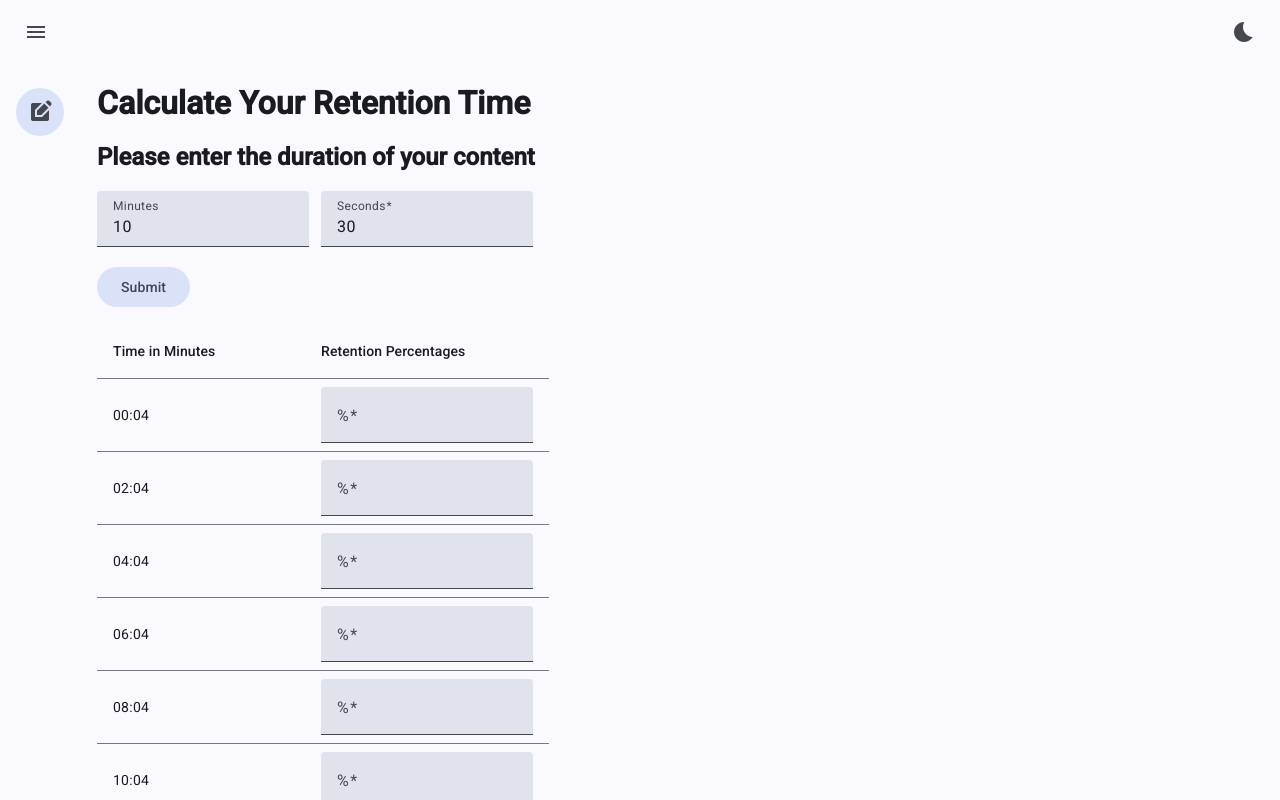
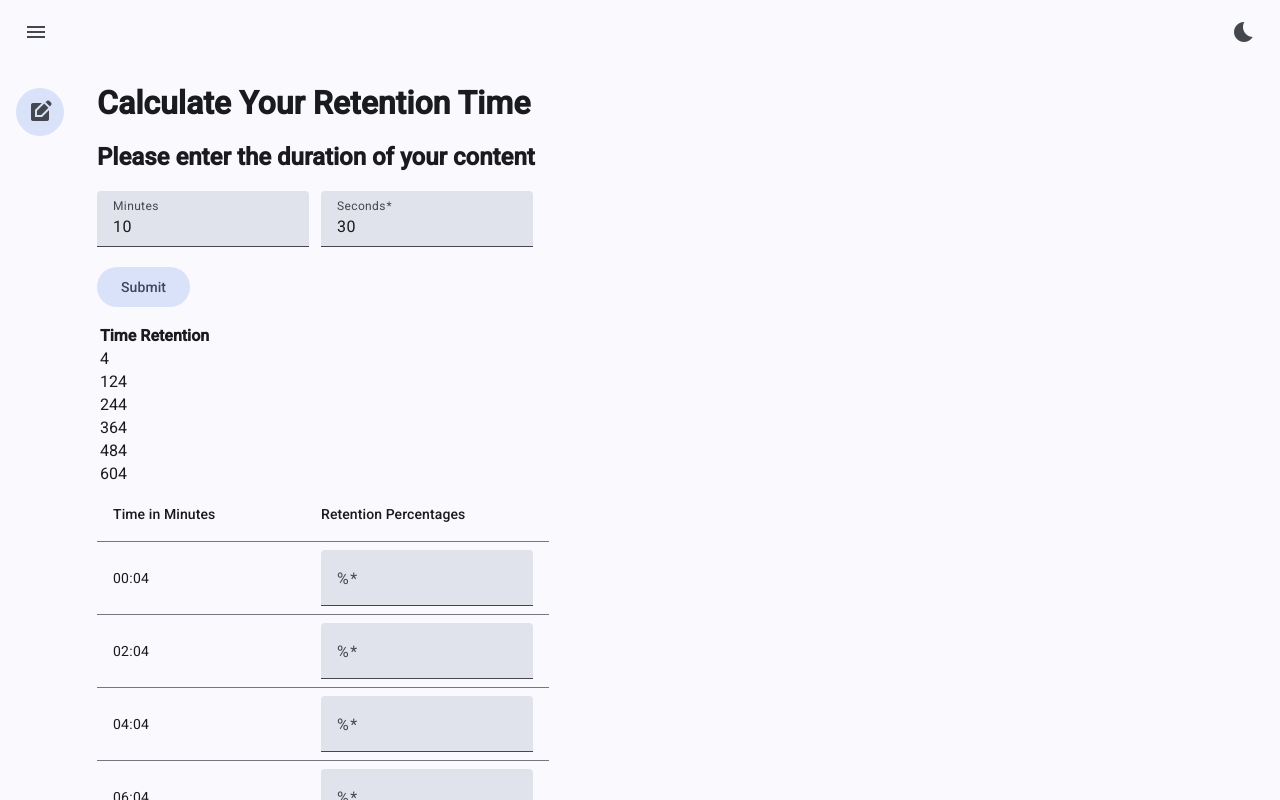
Before and after one commit to 43and18zeroes/approximate-watchtime, an Angular app: page /data-entry in a window 1280 px wide. Built offline with nearby package versions, Linux system fonts and the light colour scheme.

Commit message:
customtable

```diff
--- a/src/app/pages/data-entry-component/data-entry-component.html
+++ b/src/app/pages/data-entry-component/data-entry-component.html
@@ -29,6 +29,24 @@
     Submit
   </button>
 </form>
+
+@if (submitted) {
+  <table>
+    <thead>
+      <tr>
+        <th>Time</th>
+        <th>Retention</th>
+      </tr>
+    </thead>
+    <tbody>
+      @for (row of dataEntryService.timestamps; track row) {
+        <tr>
+          <td>{{ row }}</td>
+        </tr>
+      }
+    </tbody>
+  </table>
+}
 
 @if (submitted) {
 <table
--- a/src/app/pages/data-entry-component/data-entry-component.ts
+++ b/src/app/pages/data-entry-component/data-entry-component.ts
@@ -36,7 +36,7 @@ export class DataEntryComponent {
     this.submitted = true;
     const totalSeconds = this.minutes * 60 + this.seconds;
     this.dataEntryService.generateTimestampRows(totalSeconds);
-    this.rowValues = Array(this.dataEntryService.timestamps.length).fill(null);
+    // this.rowValues = Array(this.dataEntryService.timestamps.length).fill(null);
   }
 
 
```
